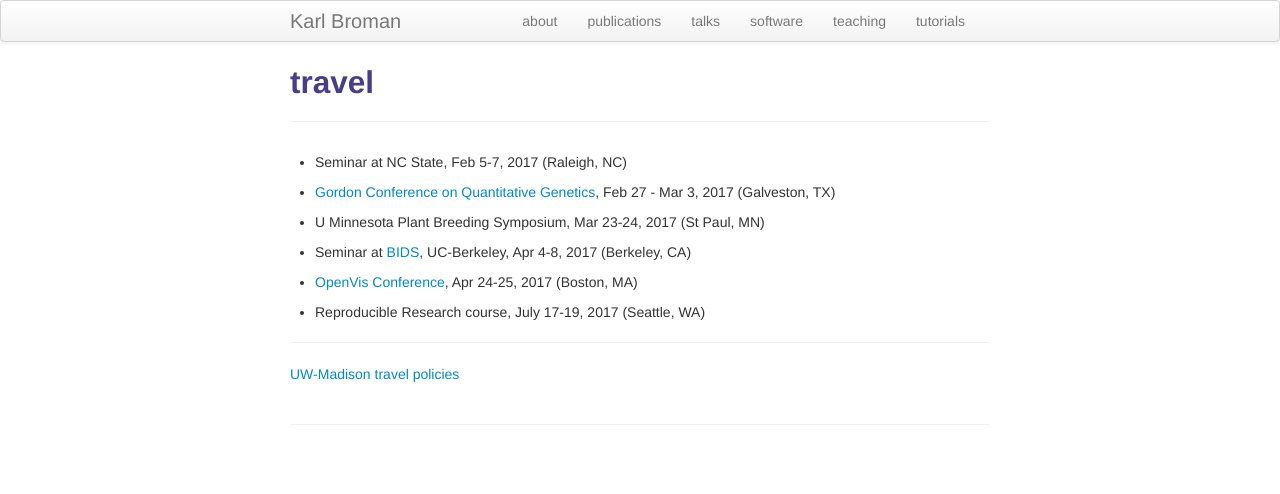
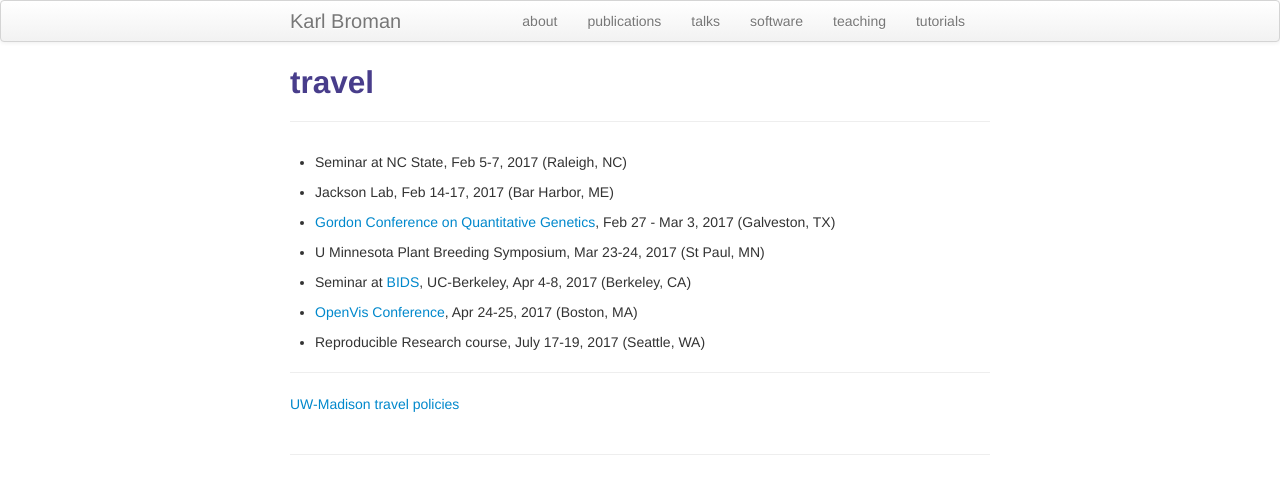
Before and after one commit to kbroman/kbroman.github.io, a Jekyll site: the page built from pages/travel.md, in a window 1280 px wide. Shown: the top 494 px of the page. Built offline with Jekyll 4.4.1, drawn with Linux system fonts in a browser that asks for light colours.

Commit message:
pages/travel: Add Jackson Lab trip in Feb, 2017

```diff
--- a/pages/travel.md
+++ b/pages/travel.md
@@ -266,6 +266,8 @@ title: travel
 
 - Seminar at NC State, Feb 5-7, 2017 (Raleigh, NC)
 
+- Jackson Lab, Feb 14-17, 2017 (Bar Harbor, ME)
+
 - [Gordon Conference on Quantitative Genetics](https://www.grc.org/programs.aspx?id=12073), Feb 27 - Mar 3, 2017
   (Galveston, TX)
 
```
